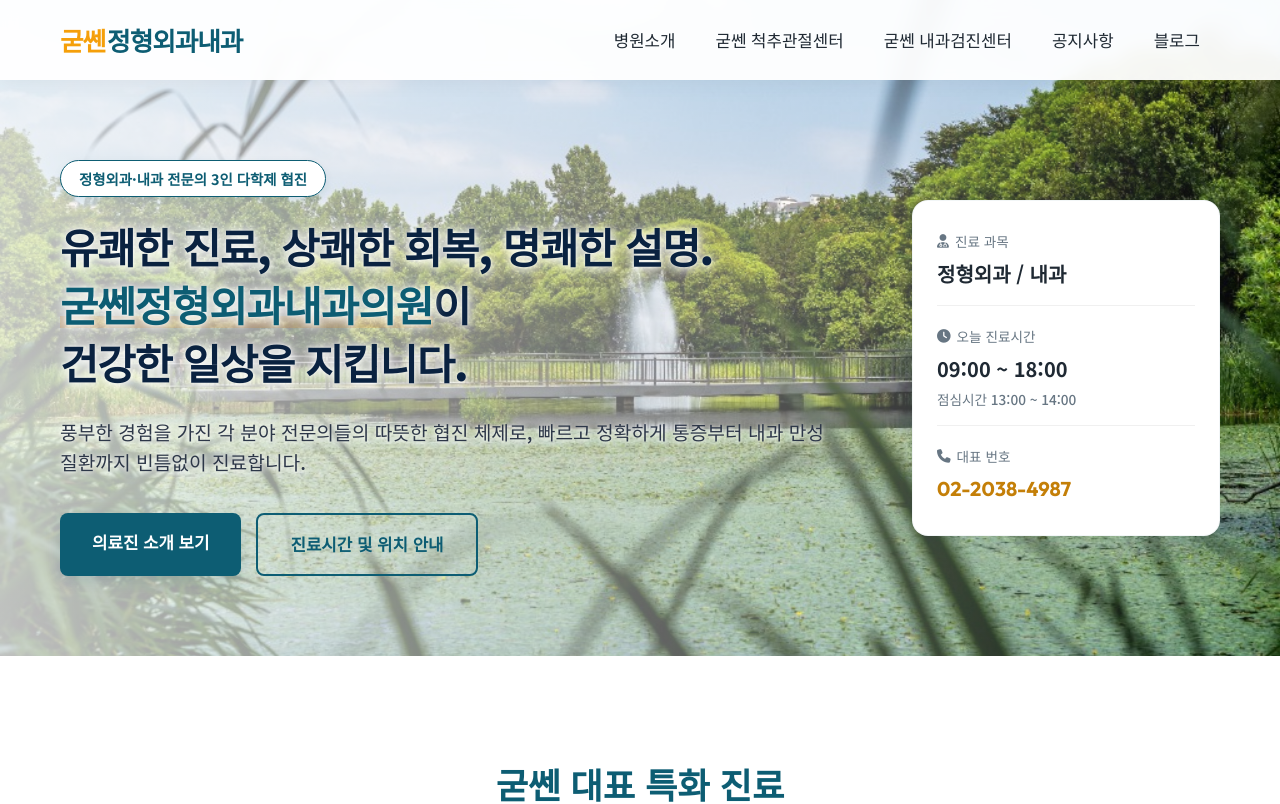
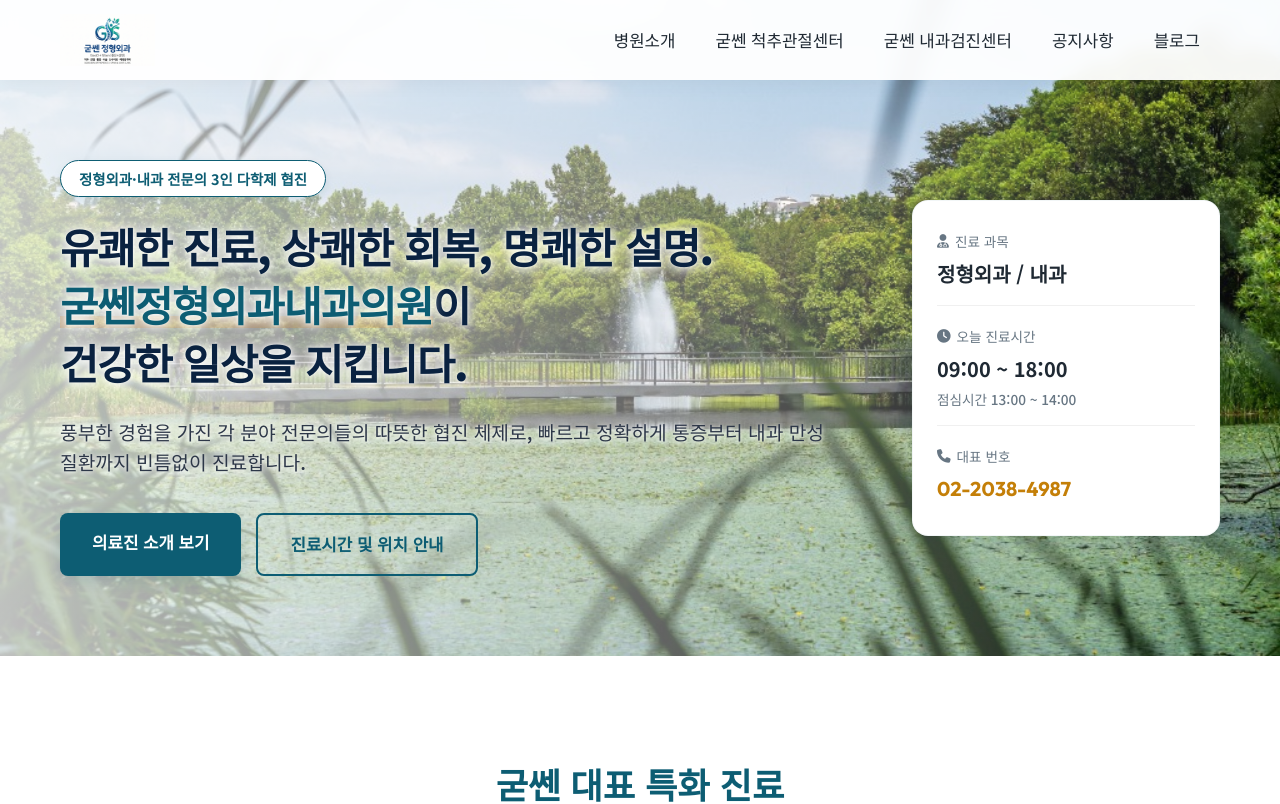
Before and after one commit to cholinus-OS/goodssen, a Next.js app: page / in a window 1280 px wide. Shown: the top 804 px of the page. Built offline with nearby package versions, Linux system fonts and the light colour scheme.

Commit message:
feat: 상단 헤더에 신규 병원 이미지 로고 적용

```diff
--- a/src/app/globals.css
+++ b/src/app/globals.css
@@ -142,6 +142,24 @@
 .logo-bold {
     color: var(--color-accent);
     margin-right: 2px;
+}
+
+.logo-img-wrapper {
+    display: flex;
+    align-items: center;
+    height: 100%;
+    text-decoration: none;
+}
+
+.header-logo {
+    height: 52px; /* 헤더바 규격에 맞게 적당한 높이로 설정 */
+    width: auto;
+    object-fit: contain;
+    transition: transform 0.2s ease;
+}
+
+.logo-img-wrapper:hover .header-logo {
+    transform: scale(1.02); /* 마우스 올렸을 때 미세하게 커지는 고급스러운 모션 */
 }
 
 /* 네비게이션 메뉴 목록 */
--- a/src/components/Header.tsx
+++ b/src/components/Header.tsx
@@ -20,8 +20,8 @@
       <header className="main-header" id="mainHeader">
         <div className="header-container">
           {/* 로고 (클릭 시 홈으로 이동) */}
-          <a href="/" className="logo">
-            <span className="logo-bold">굳쎈</span>정형외과내과
+          <a href="/" className="logo-img-wrapper">
+            <img src="/logo.png" alt="굳쎈정형외과내과 로고" className="header-logo" />
           </a>
 
           {/* 데스크톱 메뉴 */}
```
Also changed, not shown: public/logo.png (added).
